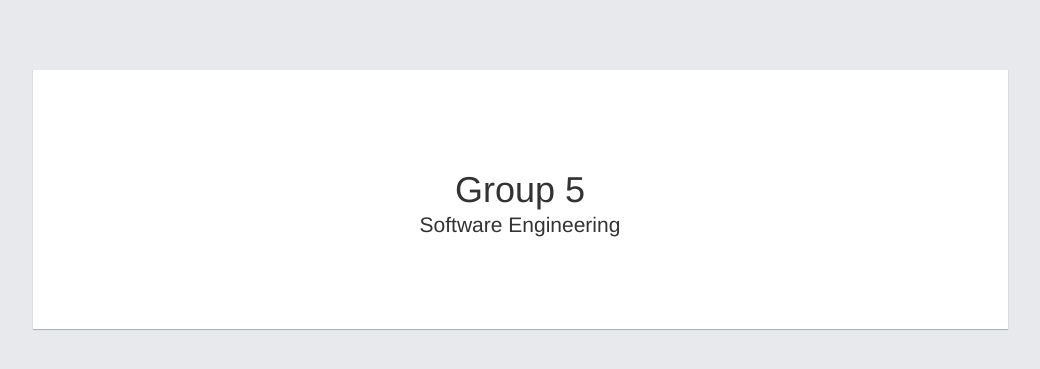
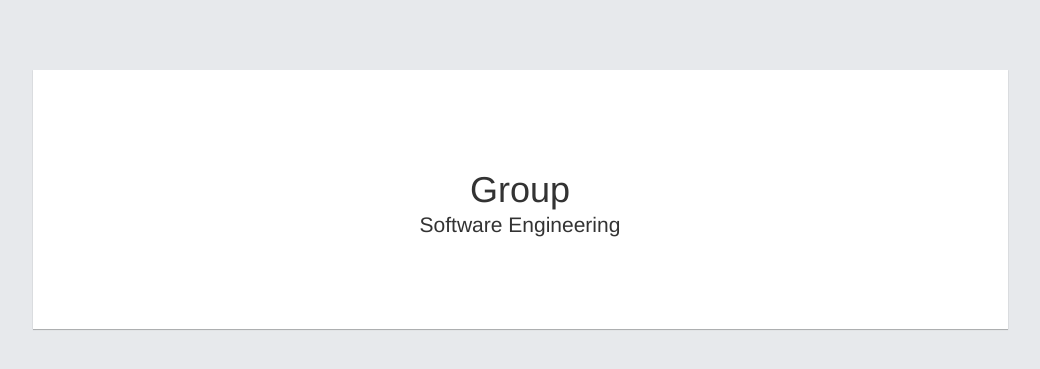
Before and after one commit to syyh4/SE_Sp2016_Group5, a PHP site: page / in a window 1280 px wide. Shown: the part 51-420 px from the top of the page, without its empty margins (120-1160 px from the left). Run offline with PHP 8.4, Linux system fonts and the light colour scheme; some libraries are stand-ins or nearby versions.

Commit message:
server_test

```diff
--- a/www/index.php
+++ b/www/index.php
@@ -5,7 +5,7 @@
     <meta http-equiv="X-UA-Compatible" content="IE=edge">
     <meta name="viewport" content="width=device-width, initial-scale=1">
     <!-- The above 3 meta tags *must* come first in the head; any other head content must come *after* these tags -->
-    <title>Group  | LinkedIn</title>
+    <title>Group 5 | LinkedIn</title>
 
     <!-- Bootstrap -->
     <link rel="stylesheet" href="https://maxcdn.bootstrapcdn.com/bootstrap/3.3.6/css/bootstrap.min.css" integrity="sha384-1q8mTJOASx8j1Au+a5WDVnPi2lkFfwwEAa8hDDdjZlpLegxhjVME1fgjWPGmkzs7" crossorigin="anonymous">
@@ -110,7 +110,7 @@
       <div class="row">
         <div class="col-md-10 col-md-offset-1 box">
           <div class="col-md-12 text-center">
-            <h1 class="company-name">Group 5</h1>
+            <h1 class="company-name">Group </h1>
             <h2 class="lead location">Software Engineering</h2>
             <p class="company-desc"></p>
           </div>
```
